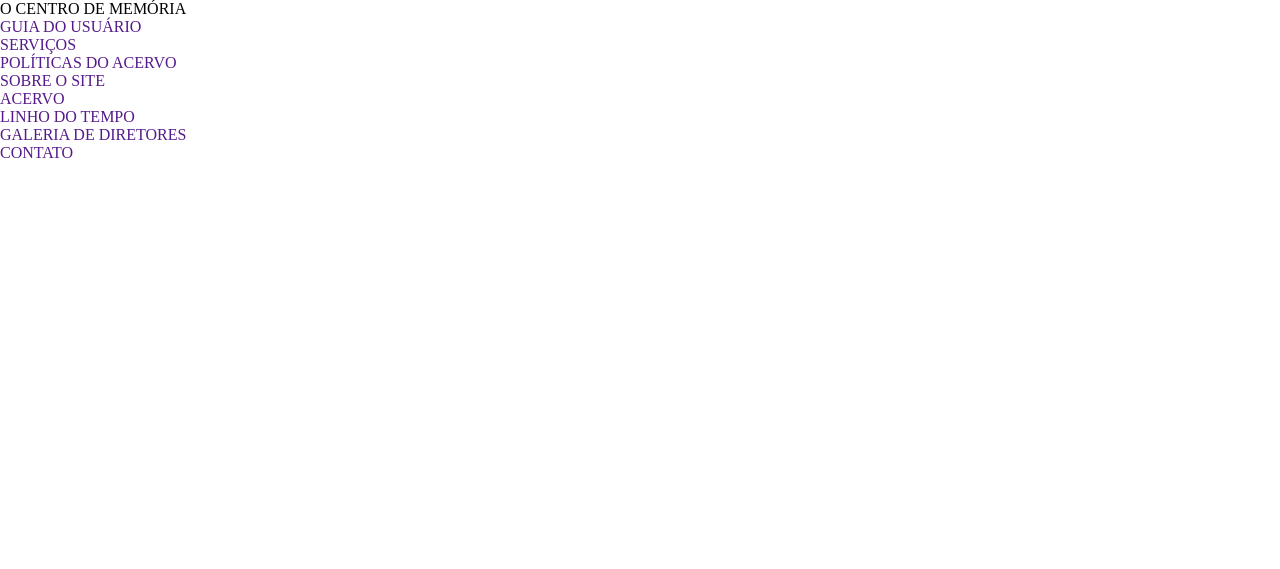
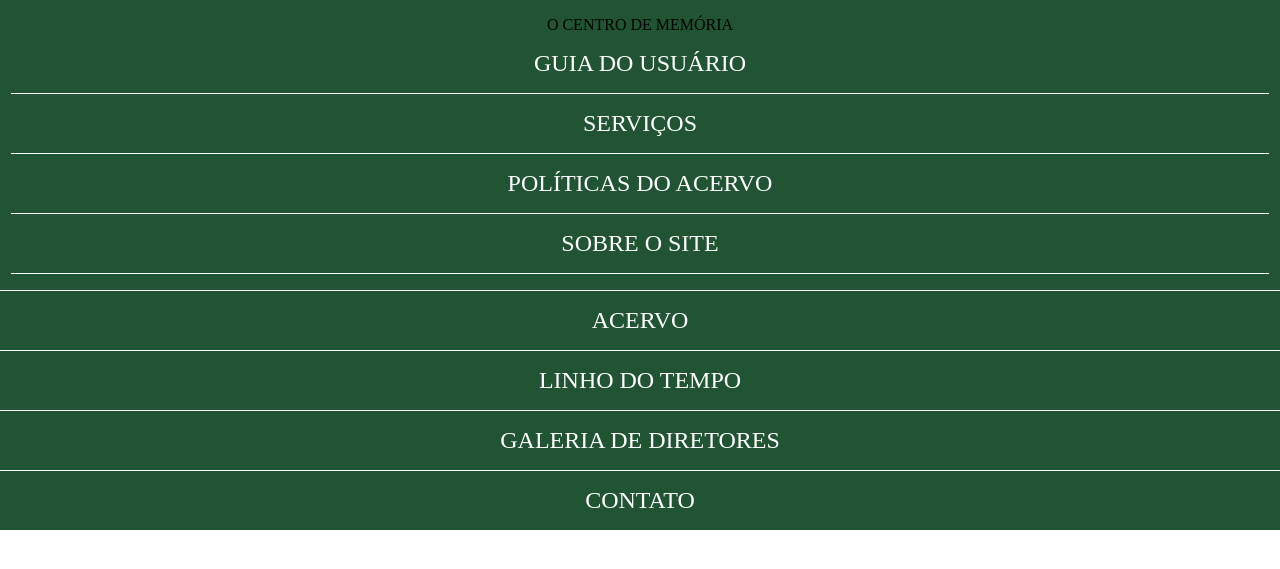
Before and after one commit to ifspcodelab/frontend-memoria-ifsp, a Jekyll site: the page built from docs/index.html, in a window 1280 px wide. Shown: the top 569 px of the page. Built offline with Jekyll 4.4.1, drawn with Linux system fonts in a browser that asks for light colours.

Commit message:
Adicionado novo scss para o css padrão

```diff
--- a/docs/assets/css/main.scss
+++ b/docs/assets/css/main.scss
@@ -3,4 +3,5 @@
 ---
 
 @import "variaveis";
-@import "reset"
+@import "reset";
+@import "navbar-our";
```
